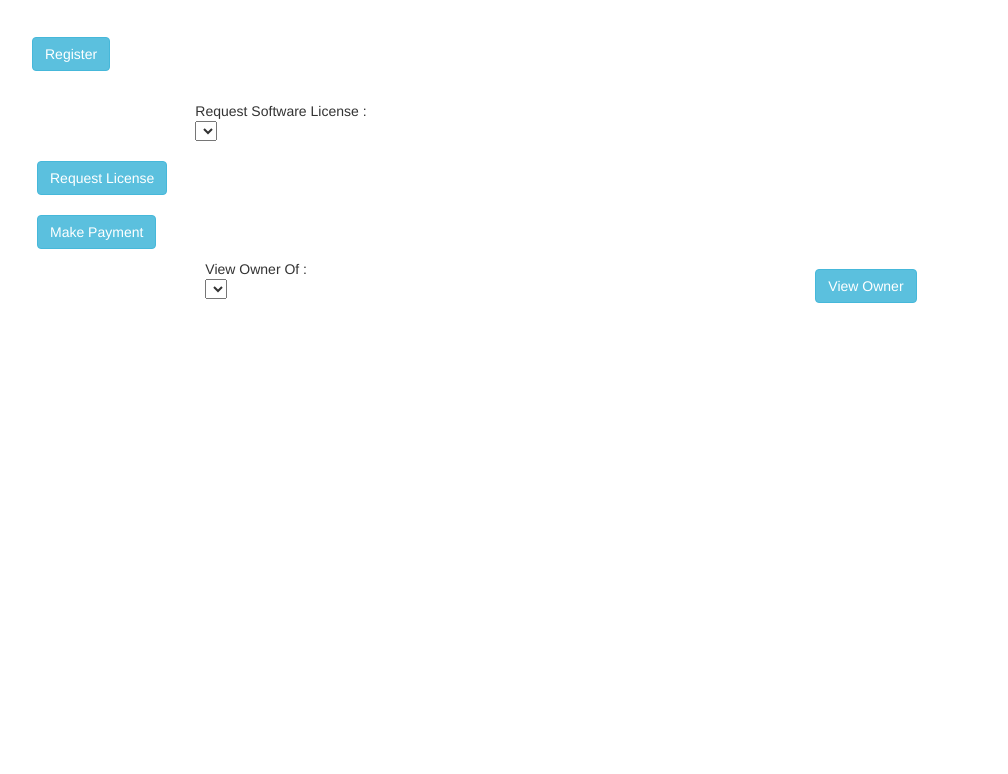
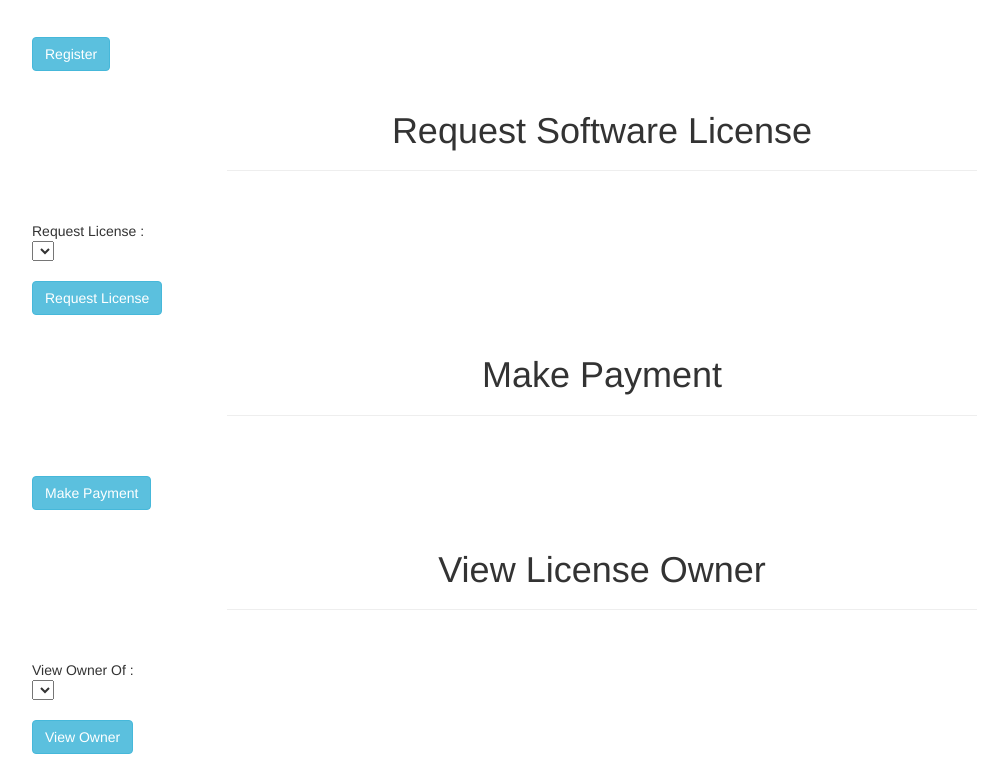
Before and after one commit to bhavyasais/SoftwareLicensingSystem, a website: page license-app/src/index.html in a window 1280 px wide. Shown: the part 347-1121 px from the top of the page, without its empty margins (38-1046 px from the left). Before the commit the page ends 800 px from the top, so only its background shows below. Drawn offline with nearby package versions, Linux system fonts and the light colour scheme.

Commit message:
modified index.html

```diff
--- a/license-app/index.js
+++ b/license-app/index.js
@@ -6,5 +6,5 @@ app.get('/', function (req, res) {
   res.render('index.html');
 });
 app.listen(3000, function () {
-  console.log('Example app listening on port 3000!');
+  console.log('SLS app listening on port 3000!');
 });
--- a/license-app/src/index.html
+++ b/license-app/src/index.html
@@ -5,18 +5,10 @@
   <meta charset="utf-8">
   <meta http-equiv="X-UA-Compatible" content="IE=edge">
   <meta name="viewport" content="width=device-width, initial-scale=1">
-  <!-- The above 3 meta tags *must* come first in the head; any other head content must come *after* these tags -->
   <title>Request Software License</title>
 
-  <!-- Bootstrap -->
   <link href="css/bootstrap.min.css" rel="stylesheet">
 
-  <!-- HTML5 shim and Respond.js for IE8 support of HTML5 elements and media queries -->
-  <!-- WARNING: Respond.js doesn't work if you view the page via file:// -->
-  <!--[if lt IE 9]>
-      <script src="https://oss.maxcdn.com/html5shiv/3.7.3/html5shiv.min.js"></script>
-      <script src="https://oss.maxcdn.com/respond/1.4.2/respond.min.js"></script>
-    <![endif]-->
 </head>
 
 <body>
@@ -28,27 +20,7 @@
         <br />
       </div>
     </div>
-
-    <!--<div id="proposalsRow" class="row">-->
   </div>
-  </div>
-
-  <!--<div id="proposalTemplate" style="display: none;">
-      <div class="col-sm-8 col-md-2 col-lg-3">
-        <div class="panel panel-default panel-proposal">
-          <div class="panel-heading">
-            <h3 class="panel-title" style="text-align:center"></h3>
-          </div>
-          <div class="panel-body">
-            <img alt="140x140" data-src="holder.js/170x170" class="img-rounded img-center" style="width: 230px; height: 280px;" src="images/Milli.png" data-holder-rendered="true">
-            <br/><br/>
-            <div class="col-md-12 text-center">
-              <button class="btn btn-default btn-vote" type="button" data-id="0">Vote</button>
-            </div>
-          </div>
-        </div>
-      </div>
-    </div>-->
 
   <div class="container">
     <div class="row" id="address_div">
@@ -65,7 +37,6 @@
         </form>
       </div>
     </div>
-    <!--<button class="btn btn-success" type="button" id="win-count" style="float:right; margin-right: 5px;">Declare Winner</button>-->
     <br>
     <div class="row" id="register_div">
       <div style="margin-left: 15px;">
@@ -74,32 +45,85 @@
     </div>
     <br>
   </div>
+
+    <div class="container">
       <div class="row">
-    <div class="col-xs-12 col-sm-8 col-sm-push-2 requestSoftware">
+        <div class="col-xs-12 col-sm-8 col-sm-push-2">
+          <h1 class="text-center">Request Software License</h1>
+          <hr />
+          <br />
+        </div>
+      </div>
+    </div>
+
+    <div class="container">
+      <div class="row" id="address_div">
         <div style="margin-left: 15px;margin-top: 10px;">
-        <span> Request Software License : </span><br>
+          <span> Request License : </span><br>
           <select id="select_license" value=""></select>
         </div>
       </div>
-  </div><br>
+      <br>
       <div class="row" id="register_div">
-    <div style="margin-left: 90px;">
-      <button class="btn btn-info" type="button" id="selectLicense">Request License</button><br><br>
+        <div style="margin-left: 15px;">
+          <button class="btn btn-info" type="button" id="selectLicense">Request License</button>
+        </div>
+      </div>
+      <br>
+    </div>
+
+
+
+    <div class="container">
+      <div class="row">
+        <div class="col-xs-12 col-sm-8 col-sm-push-2">
+          <h1 class="text-center">Make Payment</h1>
+          <hr />
+          <br />
+        </div>
+      </div>
+    </div>
+
+    <div class="container">
+      <br>
+      <div class="row" id="register_div">
+        <div style="margin-left: 15px;">
           <button class="btn btn-info" type="button" id="makePayment">Make Payment</button>
         </div>
       </div>
+      <br>
+    </div>
 
-  <div>
-    <div class="col-xs-12 col-sm-8 col-sm-push-2 viewOwners">
+
+
+
+    <div class="container">
+      <div class="row">
+        <div class="col-xs-12 col-sm-8 col-sm-push-2">
+          <h1 class="text-center">View License Owner</h1>
+          <hr />
+          <br />
+        </div>
+      </div>
+    </div>
+
+    <div class="container">
+      <div class="row" id="address_div">
         <div style="margin-left: 15px;margin-top: 10px;">
           <span> View Owner Of : </span><br>
           <select id="view_owner" value=""></select>
         </div>
       </div>
-  </div><br>
-  <div>
+      <!--<button class="btn btn-success" type="button" id="win-count" style="float:right; margin-right: 5px;">Declare Winner</button>-->
+      <br>
+      <div class="row" id="register_div">
+        <div style="margin-left: 15px;">
           <button class="btn btn-info" type="button" id="viewOwners">View Owner</button>
         </div>
+      </div>
+      <br>
+    </div>
+
   </div>
   </div>
   <!-- jQuery (necessary for Bootstrap's JavaScript plugins) -->
```
Also changed, not shown: license-app/src/js/app.js (+0 -89 lines). Lines whose indentation alone changed are shown as unchanged.
